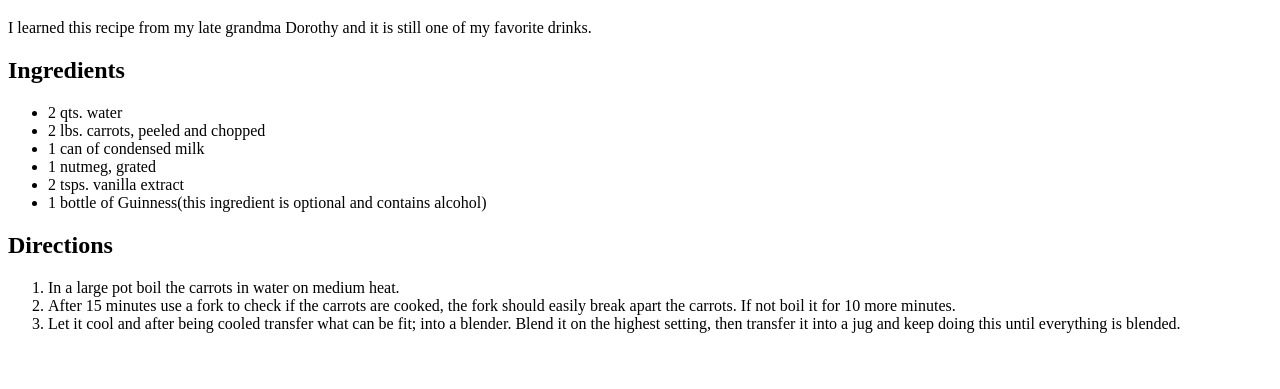
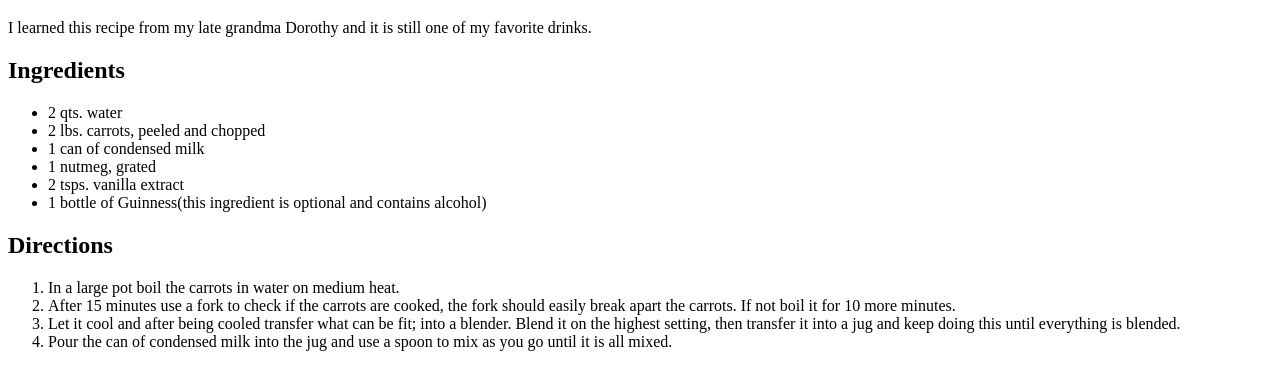
Before and after one commit to Arielthecoder/techtonica-assignments, a plain HTML site: page recipe/index.html in a window 1280 px wide. Shown: the part 61-450 px from the top of the page. Drawn offline with Linux system fonts and the light colour scheme.

Commit message:
Fourteenth commit index.html

```diff
--- a/recipe/index.html
+++ b/recipe/index.html
@@ -57,6 +57,10 @@
                 <li>
                     Let it cool and after being cooled transfer what can be fit; into a blender. Blend it on the highest setting, then transfer it into a jug and keep doing this until everything is blended.
                 </li>
+
+                <li>
+                    Pour the can of condensed milk into the jug and use a spoon to mix as you go until it is all mixed.
+                </li>
             </ol>
         </div>
     </body>
```
